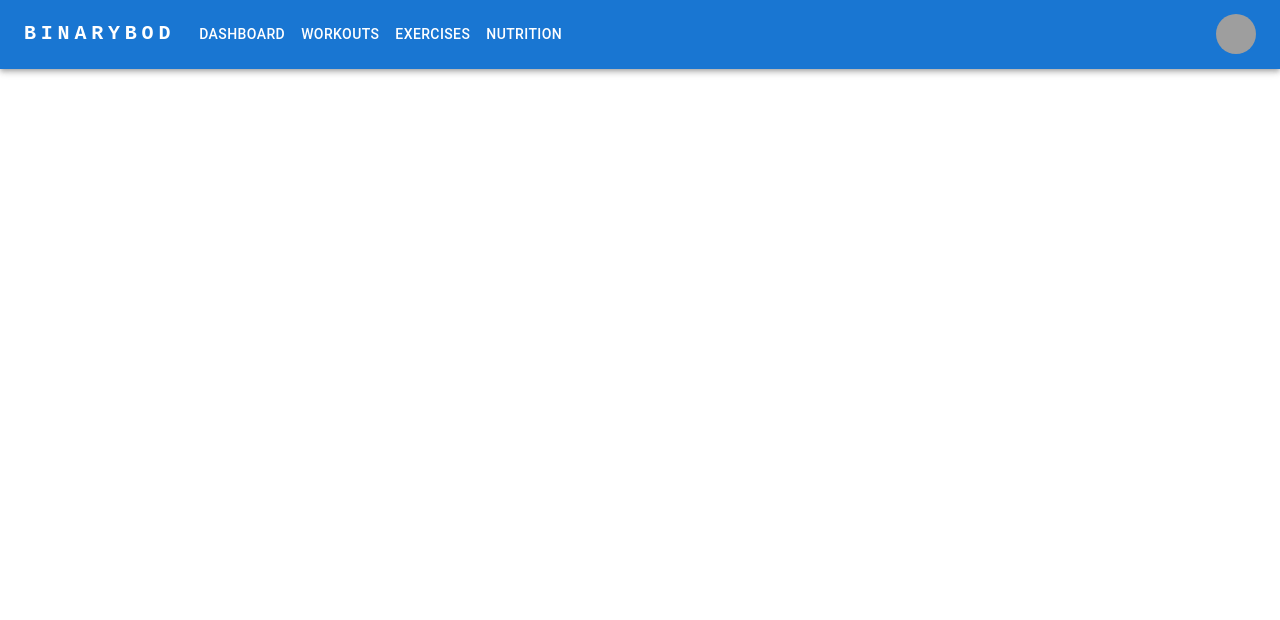
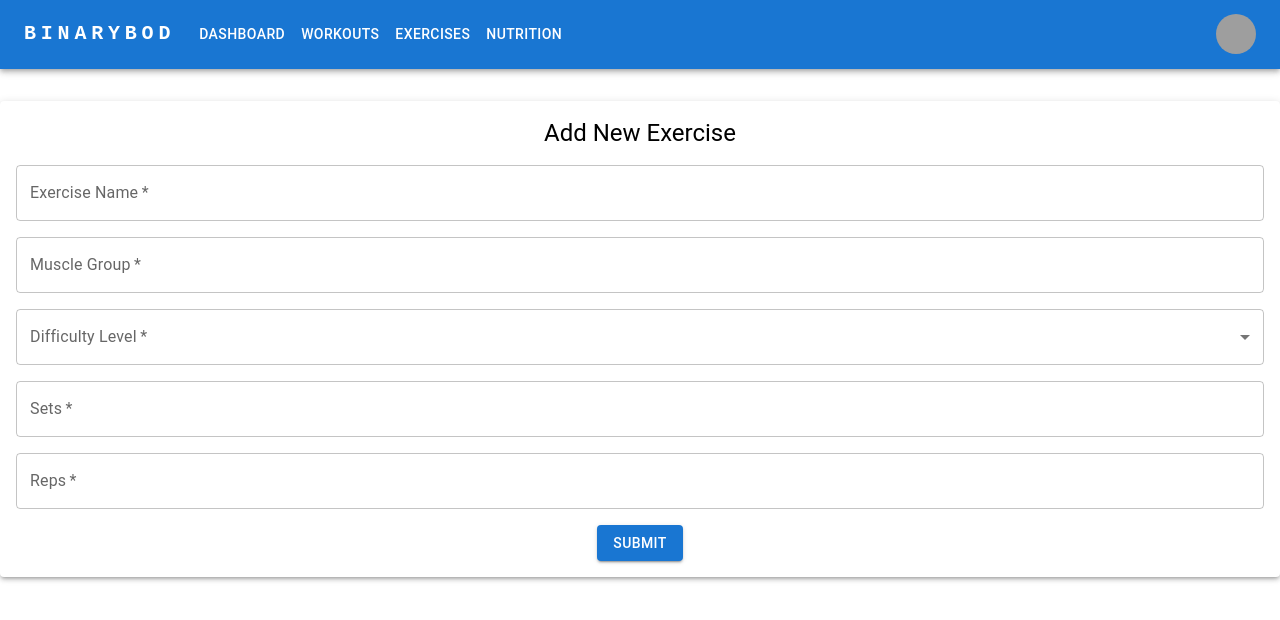
Before and after one commit to calvinpalvin/BinaryBod, a React (Create React App) app in the folder frontend/frontend/: page /exercises/add in a window 1280 px wide. Shown: the top 620 px of the page. Built offline with nearby package versions, Linux system fonts and the light colour scheme; grey boxes are pictures that could not be loaded.

Commit message:
Add exercises - NOT WORKING RN

```diff
--- a/frontend/frontend/src/App.tsx
+++ b/frontend/frontend/src/App.tsx
@@ -3,9 +3,11 @@ import { BrowserRouter as Router, Route, Routes } from 'react-router-dom';
 import Navbar from './components/Navbar';
 import Home from './components/Home';
 import Exercises from './components/Exercises';
+import AddExercises from './components/AddExercises';
 import Workouts from './components/Workouts';
 import AddWorkouts from './components/AddWorkouts'
 import Nutrition from './components/Nutrition';
+
 
 const App: React.FC = () => {
   return (
@@ -19,6 +21,7 @@ const App: React.FC = () => {
           <Route path="/workouts" element={<Workouts />} />
           <Route path="/workout/add" element={<AddWorkouts />} />
           <Route path="/exercises" element={<Exercises />} />
+          <Route path="/exercises/add" element={<AddExercises />} />
           <Route path="/nutrition" element={<Nutrition />} />
 
         </Routes>
--- /dev/null
+++ b/frontend/frontend/src/components/AddExercises.tsx
@@ -0,0 +1,147 @@
+import React, { useState } from 'react';
+import Box from '@mui/material/Box';
+import TextField from '@mui/material/TextField';
+import Button from '@mui/material/Button';
+import Typography from '@mui/material/Typography';
+import axios from 'axios';
+import MenuItem from '@mui/material/MenuItem';
+import { useNavigate } from 'react-router-dom';
+
+const AddExercises: React.FC = () => {
+  const navigate = useNavigate();
+  const [exerciseData, setExerciseData] = useState({
+    // exerciseID: '', // Add exerciseID to the initial state
+    workoutID: '', // Add workoutID to the initial state
+    exerciseName: '',
+    muscleGroup: '',
+    difficultyLevel: '',
+    sets: '',
+    reps: '',
+  });
+
+  const handleChange = (e: React.ChangeEvent<HTMLInputElement>) => {
+    const { name, value } = e.target;
+    setExerciseData({
+      ...exerciseData,
+      [name]: value,
+    });
+  };
+
+  const handleSubmit = (e: React.FormEvent) => {
+    e.preventDefault();
+    // Set the exerciseID and userID before sending the request
+    const exerciseDataWithIDs = {
+      ...exerciseData,
+    //   exerciseID: 26, // Set the exercise ID
+      workoutID: 11, // Set the workoutID
+    };
+    axios.post('http://localhost:3000/exercises/add', exerciseDataWithIDs)
+      .then(response => {
+        console.log('Exercise added successfully', response);
+        // Clear the form or show a success message
+        setExerciseData({
+        //   exerciseID: '',
+          workoutID: '',
+          exerciseName: '',
+          muscleGroup: '',
+          difficultyLevel: '',
+          sets: '',
+          reps: '',
+        });
+        // Navigate back to /exercises
+        navigate('/exercises');
+      })
+      .catch(error => {
+        console.error('There was an error adding the exercise!', error);
+      });
+  };
+
+  const difficultyLevels = [
+    {
+      value: 'Beginner',
+      label: 'Beginner',
+    },
+    {
+      value: 'Intermediate',
+      label: 'Intermediate',
+    },
+    {
+      value: 'Advanced',
+      label: 'Advanced',
+    },
+  ];
+
+  return (
+    <Box
+      component="form"
+      sx={{
+        display: 'flex',
+        flexDirection: 'column',
+        alignItems: 'center',
+        gap: 2,
+        mt: 4,
+        p: 2,
+        backgroundColor: 'white',
+        borderRadius: 1,
+        boxShadow: 3,
+      }}
+      onSubmit={handleSubmit}
+    >
+      <Typography variant="h5">Add New Exercise</Typography>
+      <TextField
+        label="Exercise Name"
+        name="exerciseName"
+        value={exerciseData.exerciseName}
+        onChange={handleChange}
+        required
+        fullWidth
+      />
+      <TextField
+        label="Muscle Group"
+        name="muscleGroup"
+        value={exerciseData.muscleGroup}
+        onChange={handleChange}
+        required
+        fullWidth
+      />
+      <TextField
+        select
+        label="Difficulty Level"
+        name="difficultyLevel"
+        value={exerciseData.difficultyLevel}
+        onChange={handleChange}
+        required
+        fullWidth
+      >
+        {difficultyLevels.map((option) => (
+          <MenuItem key={option.value} value={option.value}>
+            {option.label}
+          </MenuItem>
+        ))}
+      </TextField>
+      <TextField
+        label="Sets"
+        name="sets"
+        type="number"
+        value={exerciseData.sets}
+        onChange={handleChange}
+        required
+        fullWidth
+      />
+      <TextField
+        label="Reps"
+        name="reps"
+        type="number"
+        value={exerciseData.reps}
+        onChange={handleChange}
+        required
+        fullWidth
+      />
+      <Button variant="contained" color="primary" type="submit">
+        Submit
+      </Button>
+    </Box>
+  );
+};
+
+export default AddExercises;
--- a/frontend/frontend/src/components/Exercises.tsx
+++ b/frontend/frontend/src/components/Exercises.tsx
@@ -9,6 +9,8 @@ import TableHead from '@mui/material/TableHead';
 import TableRow from '@mui/material/TableRow';
 import Paper from '@mui/material/Paper';
 import axios from 'axios';
+import Button from '@mui/material/Button';
+import { Link } from 'react-router-dom';
 
 
 const StyledTableCell = styled(TableCell)(({ theme }) => ({
@@ -62,15 +64,7 @@ const Exercises: React.FC = () => {
   );
 
   return (
-    <Box
-      sx={{
-        display: 'flex',
-        justifyContent: 'center',
-        alignItems: 'center',
-        minHeight: '100vh',
-        backgroundColor: '#f5f5f5',
-      }}
-      >
+    <div>
     <TableContainer component={Paper}>
       <Table sx={{ minWidth: 700 }} aria-label="customized table">
         <TableHead>
@@ -97,7 +91,12 @@ const Exercises: React.FC = () => {
         </TableBody>
       </Table>
     </TableContainer>
-    </Box>
+
+
+    <Button variant="contained" component={Link} to="/exercises/add">
+    Add Exercises
+    </Button>
+  </div>
   );
 }
 
```
